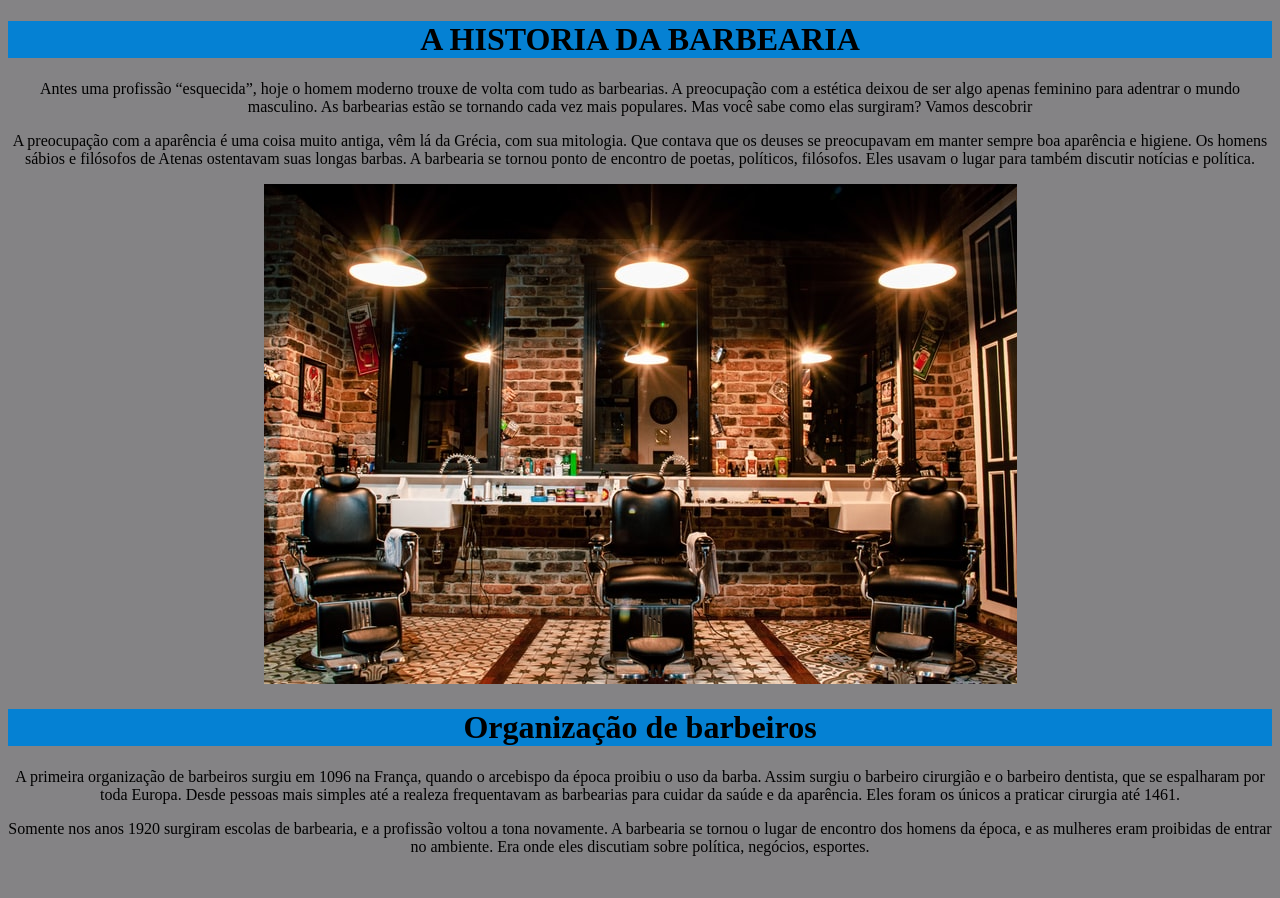
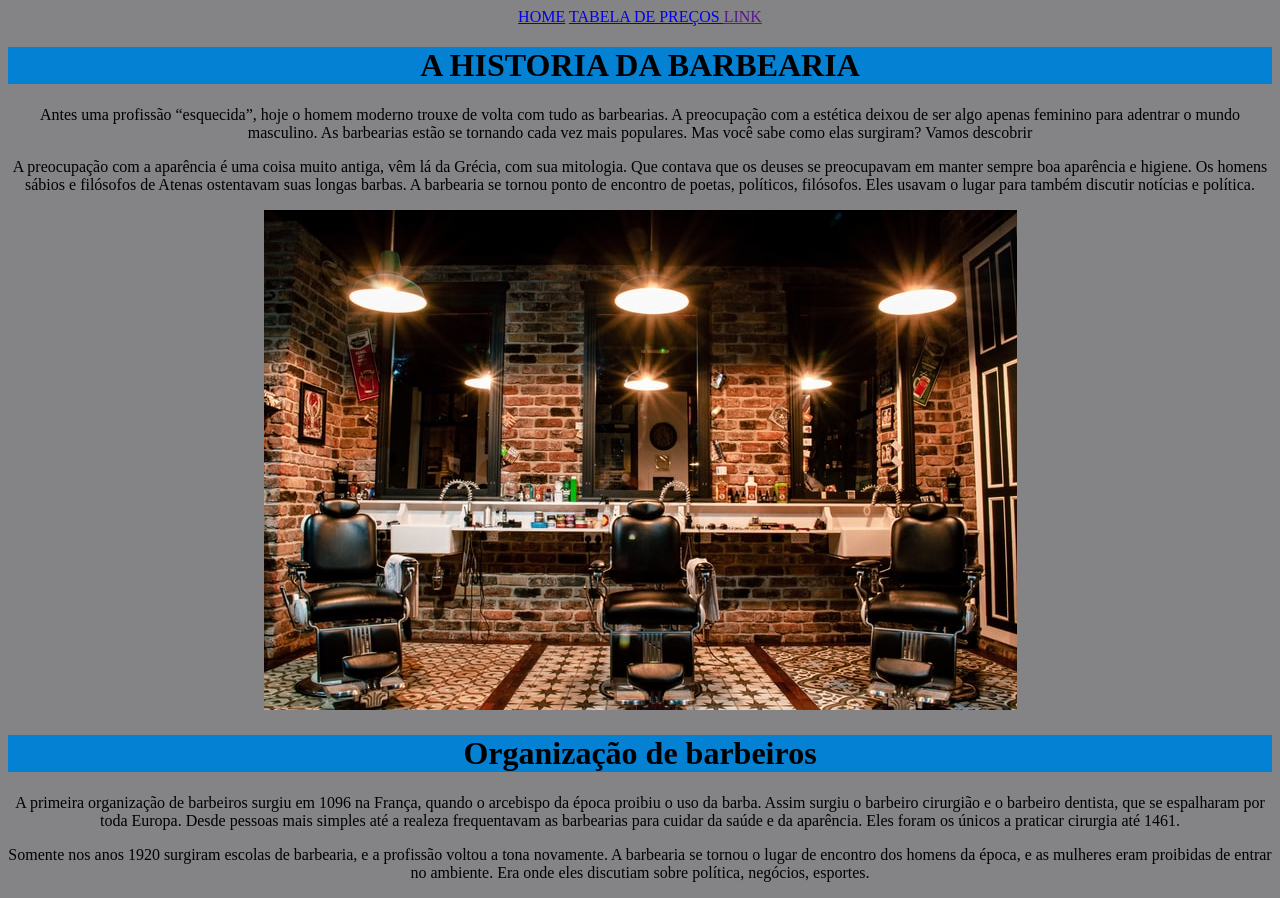
Before and after one commit to Alefmanga/gabriel2023, a plain HTML site: page p7tinho.html in a window 1280 px wide. Before the commit the page ends 872 px from the top, so only its background shows below. Drawn offline with Linux system fonts and the light colour scheme.

Commit message:
Update p7tinho.html

```diff
--- a/p7tinho.html
+++ b/p7tinho.html
@@ -7,6 +7,13 @@
     <link rel="stylesheet" href="p7tinho.css">
 </head>
 <body>
+    <header>
+        <nav>
+        <a href="index.html"> HOME</a>
+        <a href="produtos.html"> TABELA DE PREÇOS </a>
+        <a href=""> LINK</a>
+        </nav>
+    </header>
     <h1>A HISTORIA DA BARBEARIA</h1>
     <P>Antes uma profissão “esquecida”, hoje o homem moderno trouxe de volta com tudo as barbearias. A preocupação com a estética deixou de ser algo apenas feminino para adentrar o mundo masculino. As barbearias estão se tornando cada vez mais populares. Mas você sabe como elas surgiram? Vamos descobrir</P>
     <P>A preocupação com a aparência é uma coisa muito antiga, vêm lá da Grécia, com sua mitologia. Que contava que os deuses se preocupavam em manter sempre boa aparência e higiene. Os homens sábios e filósofos de Atenas ostentavam suas longas barbas. A barbearia se tornou ponto de encontro de poetas, políticos, filósofos. Eles usavam o lugar para também discutir notícias e política.</P>
```
